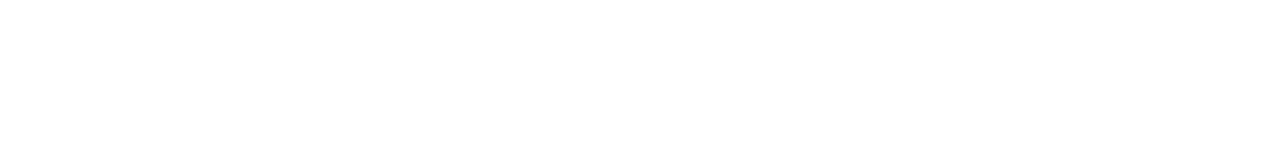
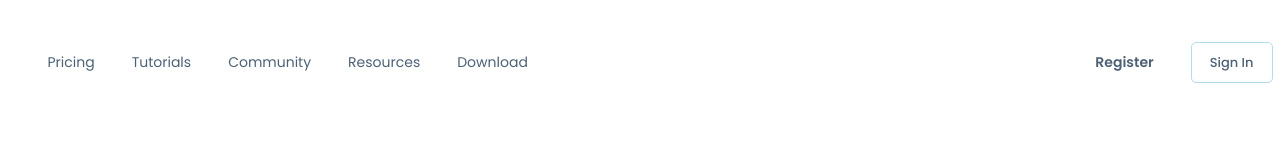
Before and after one commit to derekcodingtemple/figma_mockup, a plain HTML site: page index.html in a window 1280 px wide. Drawn offline with Linux system fonts and the light colour scheme.

Commit message:
Added base styles and implemented header HTML and CSS

```diff
--- a/index.html
+++ b/index.html
@@ -5,12 +5,30 @@
         <meta http-equiv="X-UA-Compatible" content="IE=edge">
         <meta name="viewport" content="width=device-width, initial-scale=1.0">
         <title>Figma Mockup</title>
+        <link rel="preconnect" href="https://fonts.googleapis.com">
+        <link rel="preconnect" href="https://fonts.gstatic.com" crossorigin>
+        <link href="https://fonts.googleapis.com/css2?family=Poppins:ital,wght@0,300;0,400;0,500;0,600;0,700;0,800;1,400&display=swap" rel="stylesheet">
         <link rel="stylesheet" href="./static/css/main.css">
     </head>
     <body>
 
         <header>
             <!-- Navigation Bar - begin -->
+            <div class="container">
+                <nav class="navbar-flex">
+                    <ul class="nav-links">
+                        <li><a href="">Pricing</a></li>
+                        <li><a href="">Tutorials</a></li>
+                        <li><a href="">Community</a></li>
+                        <li><a href="">Resources</a></li>
+                        <li><a href="">Download</a></li>
+                    </ul>
+                    <ul class="nav-links">
+                        <li><a href="" class="register-link">Register</a></li>
+                        <li><a href="" class="btn">Sign In</a></li>
+                    </ul>
+                </nav>
+            </div>
 
             <!-- Navigation Links - begin -->
             <!-- Navigation Links - end -->
--- a/static/css/main.css
+++ b/static/css/main.css
@@ -0,0 +1,50 @@
+body {
+    font-family: 'Poppins', sans-serif;
+    margin: 0;
+}
+
+.container {
+    max-width: 1265px;
+    margin: 0 auto;
+}
+
+.btn {
+    padding: 0.625rem 1.125rem;
+    border-radius: 0.3125rem;
+    font-size: 0.9375rem;
+    border: 1px solid #B3DCEA;
+    font-weight: 600;
+}
+
+/* HEADER STYLES BEGIN */
+header {
+    padding: 33px 0;
+}
+
+.navbar-flex {
+    display: flex;
+    justify-content: space-between;
+    align-items: center;
+}
+
+.nav-links {
+    display: flex;
+    list-style-type: none;
+    column-gap: 37px;
+}
+
+.nav-links a {
+    font-size: 0.875rem;
+    color: #4D6175;
+    text-decoration: none;
+}
+
+.navbar-flex .btn {
+    font-weight: 500;
+    font-size: 0.8125rem;
+}
+
+.register-link {
+    font-weight: 600;
+}
+/* HEADER STYLES END */
```
